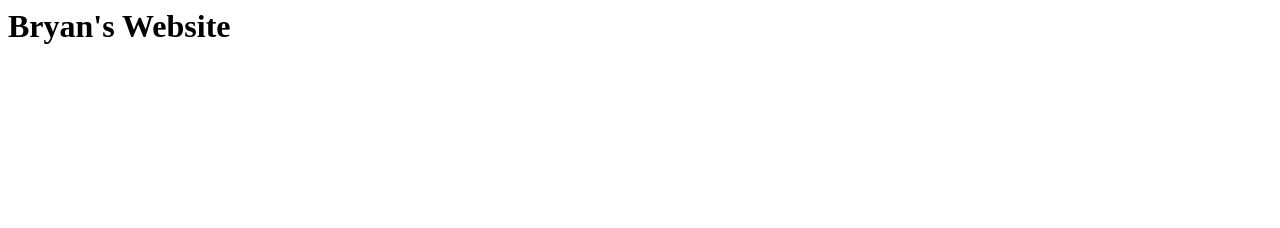
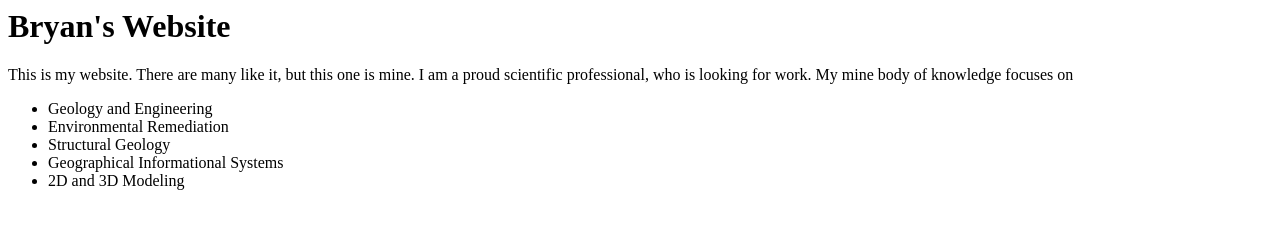
Before and after one commit to bmills23/BryanGMills.github.io, a plain HTML site: page index.html in a window 1280 px wide. Drawn offline with Linux system fonts and the light colour scheme.

Commit message:
Update index.html

```diff
--- a/index.html
+++ b/index.html
@@ -1,3 +1,13 @@
 <html>
 <body>
-<h1>Bryan's Website</h1>
+  <h1><strong>Bryan's Website</strong></h1>
+  <div>
+    <p>This is my website.  There are many like it, but this one is mine.  I am a proud scientific professional, who is looking for work.  My mine body of knowledge focuses on</p>
+
+    <ul>
+      <li>Geology and Engineering</li>
+      <li>Environmental Remediation</li>
+      <li>Structural Geology</li>
+      <li>Geographical Informational Systems</li>
+      <li>2D and 3D Modeling</li>
+    </ul>
```
